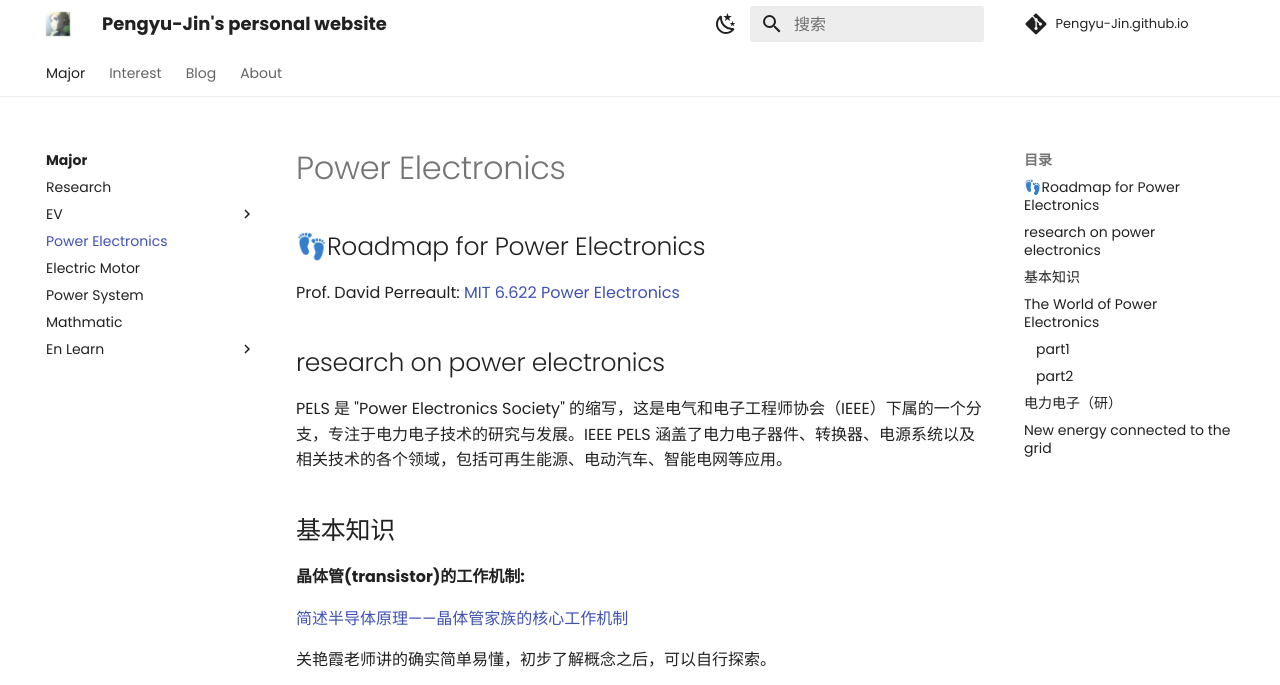
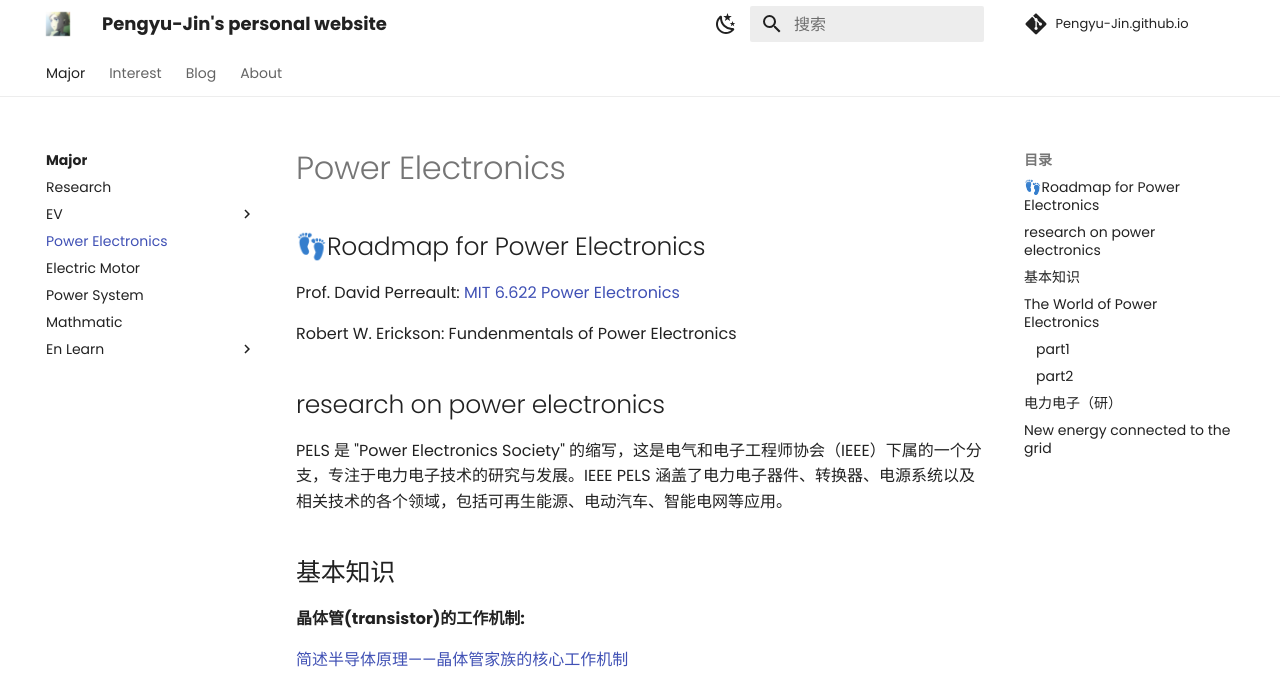
Before and after one commit to Pengyu-Jin/Pengyu-Jin.github.io, an MkDocs documentation site: the page built from docs/major/Power Electronics/PE.md, in a window 1280 px wide and 900 px high, cut to the strip 0-685 px from the top of the window. Built offline with MkDocs 1.6.1 and Material for MkDocs 9.7.7, drawn with Linux system fonts in a browser that asks for light colours; comment, search, counter and statistics services are not loaded.

Commit message:
20241213

```diff
--- a/docs/major/Power Electronics/PE.md
+++ b/docs/major/Power Electronics/PE.md
@@ -1,6 +1,10 @@
 ## 👣Roadmap for Power Electronics
 
 Prof. David Perreault: [MIT 6.622 Power Electronics](https://ocw.mit.edu/courses/6-622-power-electronics-spring-2023/){:target="_blank"}
+
+Robert W. Erickson: Fundenmentals of Power Electronics
+
+
 
 ## research on power electronics
 PELS 是 "Power Electronics Society" 的缩写，这是电气和电子工程师协会（IEEE）下属的一个分支，专注于电力电子技术的研究与发展。IEEE PELS 涵盖了电力电子器件、转换器、电源系统以及相关技术的各个领域，包括可再生能源、电动汽车、智能电网等应用。
```
